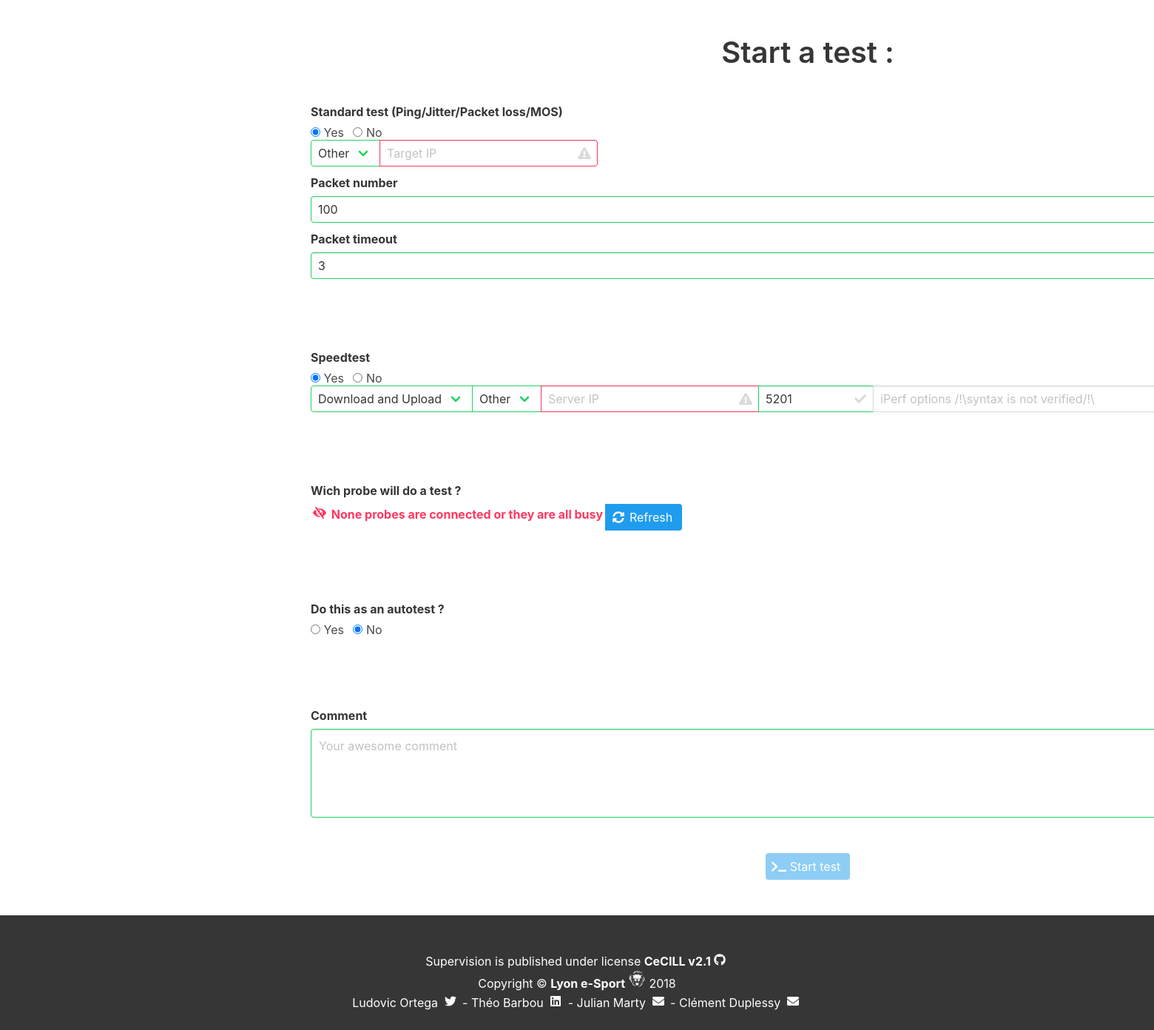
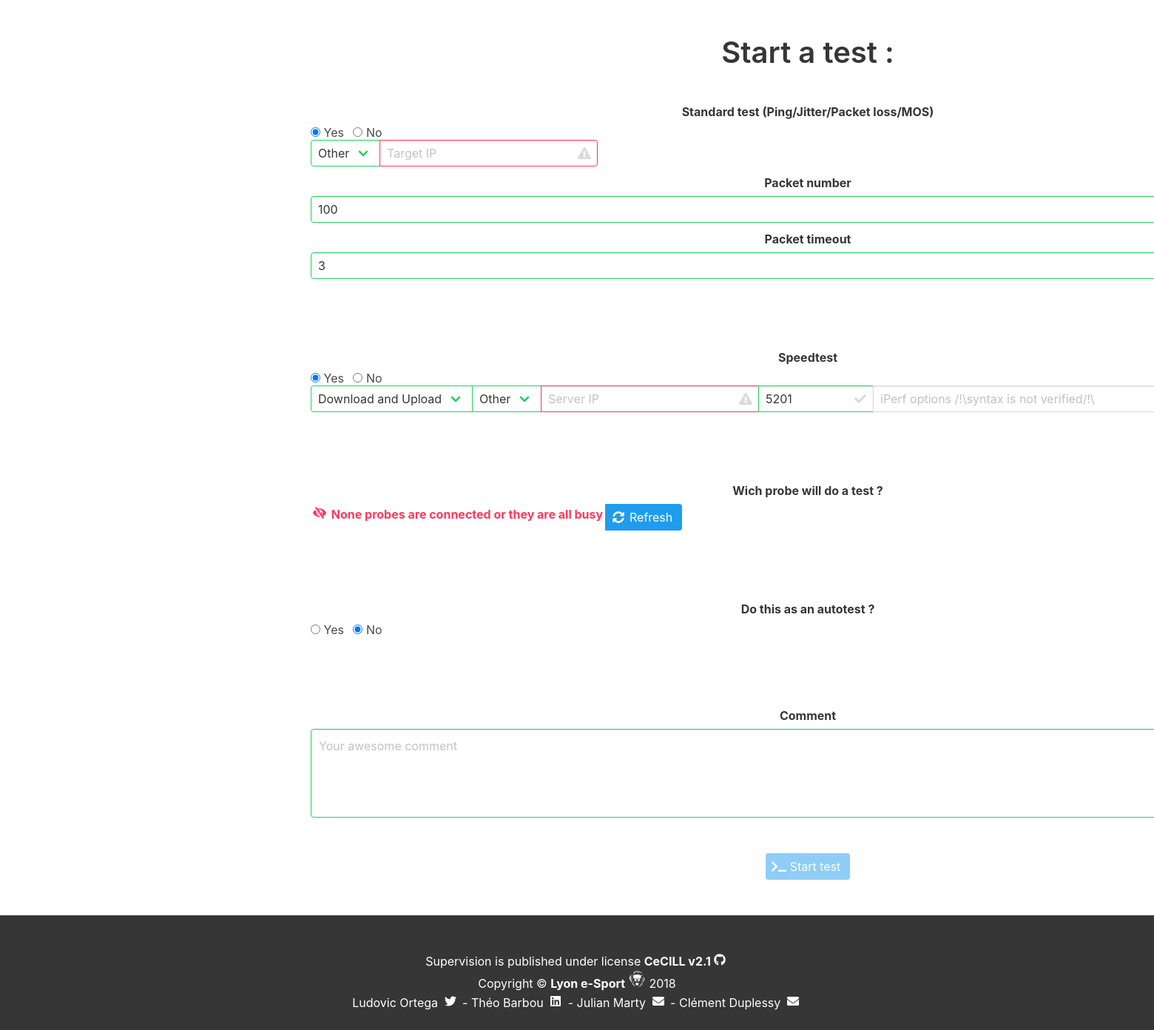
Before and after one commit to lyon-esport/Supervision, a Flask app: template Server/templates/index.html in a window 1560 px wide; the page is wider, and only the part inside the window is pictured. Shown: the part 52-1444 px from the top of that part at 74% size. Run offline with Flask 2, Linux system fonts and the light colour scheme; the template is opened without the code that fills it, so the values that code supplies are empty; parts of the project's set-up code (start-up, migrations or seed data) failed here and were passed over.

Commit message:
Fix typo (sorry i was sleeping on keyboard)

```diff
--- a/Server/static/css/custom.css
+++ b/Server/static/css/custom.css
@@ -15,11 +15,9 @@ html, body {
 .site-footer, .page-wrap:after {
     height: 155px;
 }
-
-<<<<<<< HEAD
 .text-align-icon{
     vertical-align:middle;
-=======
+}
 body > div > div {
     text-align: center;
 }
```
